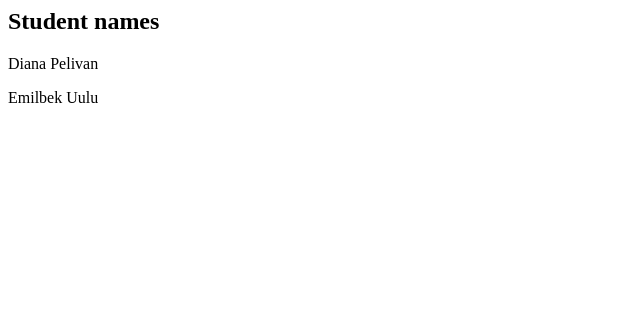
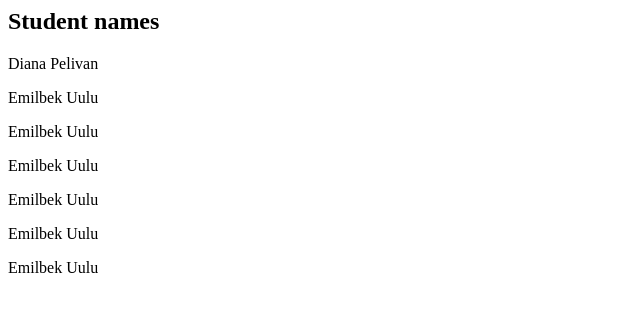
Before and after one commit to Aidana1990/Lesson2, a plain HTML site: page index.html in a window 1280 px wide. Shown: the whole page, without its empty margins (0-640 px from the left). Drawn offline with Linux system fonts and the light colour scheme.

Commit message:
Added more students

```diff
--- a/index.html
+++ b/index.html
@@ -1,3 +1,8 @@
 <h2>Student names</h2>
 <p>Diana  Pelivan</p>
 <p> Emilbek Uulu</p>
+<p> Emilbek Uulu</p>
+<p> Emilbek Uulu</p>
+<p> Emilbek Uulu</p>
+<p> Emilbek Uulu</p>
+<p> Emilbek Uulu</p>
```
